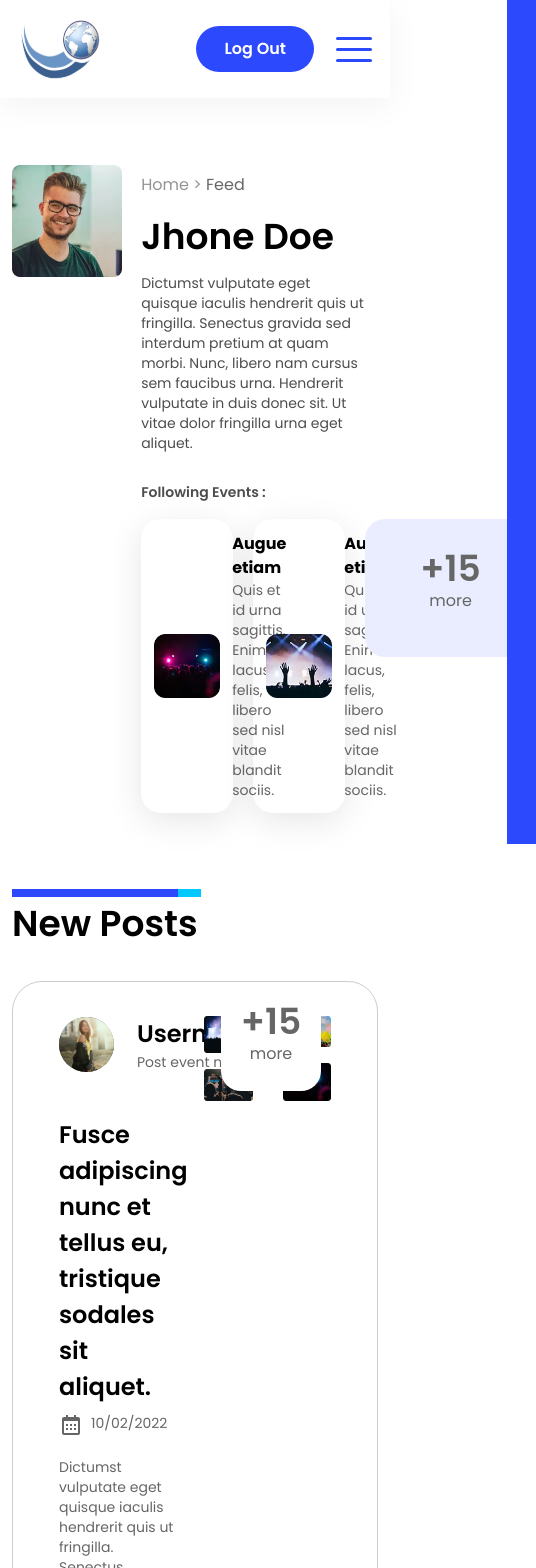
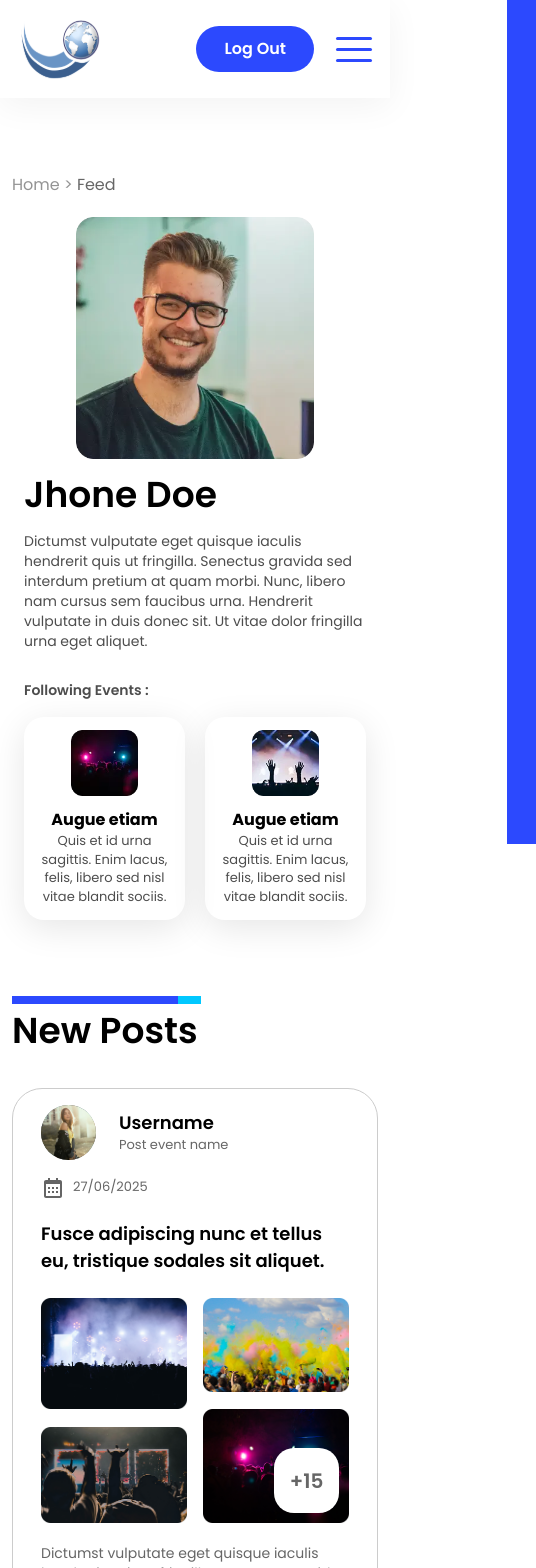
Before and after one commit to Prerna-2605/react-events-free, a React (Vite) app: page /feed in a window 390 px wide. Shown: the top 1568 px of the page, 536 px wide, since content can reach past the window. Built offline with nearby package versions, Linux system fonts and the light colour scheme.

Commit message:
made feed responsive

```diff
--- a/src/components/ChooseEvent.jsx
+++ b/src/components/ChooseEvent.jsx
@@ -3,7 +3,7 @@ import Heading from './common/Heading'
 import line from '../assets/png/small-blue.png'
 import { Events } from '../utils/helper'
 import Button from './common/Button'
-import Smalltext from './common/Smalltext'
+import SmallText from './common/SmallText'
 
 const ChooseEvent = () => {
     return (
@@ -20,7 +20,7 @@ const ChooseEvent = () => {
                             <div key={i} className='flex items-center gap-2 mb-[17px]'>
                                 <img src={info.svg} alt="image" />
 
-                                <Smalltext
+                                <SmallText
                                     text={info.text}
                                 />
                             </div>
--- a/src/components/FeedHero.jsx
+++ b/src/components/FeedHero.jsx
@@ -9,14 +9,18 @@ import Breadcrumb from './common/Breadcrumb'
 const FeedHero = () => {
     return (
         <div className='max-w-[1320px] mx-auto px-3 mt-[165px]'>
-            <div className='flex flex-wrap justify-between '>
-                <div className='w-[30%] '>
-                    <img src={jhoneDoe} alt="image" className='max-w-[401px] w-full' />
+            <Breadcrumb
+                className='mb-3 '
+            />
+
+            <div className='flex flex-wrap justify-between items-center max-[1129px]:flex-col '>
+                <div className='w-[30%] max-[1129px]:w-full '>
+                    <img src={jhoneDoe} alt="image" className='min-[1129px]:max-w-[401px] w-full max-[1129px]:w-[40%] max-[1129px]:mb-4 mx-auto max-sm:w-[65%] max-[375px]:!w-full ' />
                 </div>
 
-                <div className='w-[68%] px-3'>
+                <div className='w-[68%] px-3 max-[1129px]:w-full '>
                     <Breadcrumb
-                    className='mb-3 '
+                        className='mb-3 max-[1129px]:hidden '
                     />
 
                     <Heading
@@ -25,7 +29,7 @@ const FeedHero = () => {
                     />
 
                     <SmallText
-                        className='max-w-[857px] mb-[29px]'
+                        className='min-[1129px]:max-w-[857px] mb-[29px]'
                         text={"Dictumst vulputate eget quisque iaculis hendrerit quis ut fringilla. Senectus gravida sed interdum pretium at quam morbi. Nunc, libero nam cursus sem faucibus urna. Hendrerit vulputate in duis donec sit. Ut vitae dolor fringilla urna eget aliquet."}
                     />
 
@@ -34,21 +38,22 @@ const FeedHero = () => {
                         text={'Following Events :'}
                     />
 
-                    <div className='gap-[20px] flex'>
+                    <div className='gap-[20px] flex items-end max-[375px]:flex-col '>
                         {following.map((item, index) => (
-                            <div key={index} className='rounded-[20px] flex gap-3 p-[13px] items-center shadow-3 max-w-[322px]'>
-                                <img src={item.image} alt="image" />
+                            <div key={index} className='rounded-[20px] flex gap-3 p-[13px] items-center shadow-3 max-w-[322px] max-md:flex-col '>
+                                <img src={item.image} alt="image" className='w-full max-md:w-1/3 max-[515px]:!w-1/2 max-[375px]:!w-1/3 ' />
                                 <div>
-                                    <p className='font-poppins font-bold text-base'>
+                                    <p className='font-poppins font-bold text-base max-md:text-center '>
                                         Augue etiam
                                     </p>
-                                    <p className='font-poppins font-normal text-sm text-[#666666]'>
-                                        Quis et id urna sagittis. Enim lacus, felis, libero sed nisl vitae blandit sociis.
-                                    </p>
+                                    <SmallText
+                                        text={'Quis et id urna sagittis. Enim lacus, felis, libero sed nisl vitae blandit sociis.'}
+                                        className='!text-[13px] max-md:text-center '
+                                    />
                                 </div>
                             </div>
                         ))}
-                        <More className='w-[171px] h-[138px] bg-[#EAEDFF] py-[30px] px-[55px]' />
+                        <More className='w-[171px] h-[138px] bg-[#EAEDFF] py-[30px] px-[55px] max-[595px]:hidden ' />
                     </div>
                 </div>
             </div>
--- a/src/components/common/AddComment.jsx
+++ b/src/components/common/AddComment.jsx
@@ -13,6 +13,11 @@ import img4 from '../../assets/png/newpost4.png'
 import Post from './../common/Post'
 
 const AddComment = () => {
+    const new_date = new Date().toLocaleDateString('en-GB', {
+        day: 'numeric',
+        month: '2-digit',
+        year: 'numeric',
+    });
     const [showComments, setShowComments] = useState(false);
     const [liked, setLiked] = useState(false);
     const [likeCount, setLikeCount] = useState(10); // starting likes
@@ -20,11 +25,11 @@ const AddComment = () => {
     const [inputText, setInputText] = useState('');
 
     return (
-        <div className='p-[34px] rounded-[30px] mb-[45px] border border-[#CCCCCC] hover:shadow-3 hover:border-transparent transition-all duration-200 '>
+        <div className='p-[34px] max-sm:p-4 rounded-[30px] mb-[45px] border border-[#CCCCCC] hover:shadow-3 hover:border-transparent transition-all duration-200 '>
             {Username.map((item, index) => (
-                <div key={index} className='flex flex-wrap '>
-                    <div className='w-[49%] px-3'>
-                        <div className='flex gap-[23px] items-center mb-[45px] '>
+                <div key={index} className='flex flex-wrap items-center max-lg:flex-col-reverse max-lg:gap-5 '>
+                    <div className='w-[49%] max-lg:w-full px-3'>
+                        <div className='flex gap-[23px] items-center mb-[45px] max-lg:hidden '>
                             <img src={profile1} alt="profile" />
 
                             <div>
@@ -32,6 +37,7 @@ const AddComment = () => {
                                     text={item.name}
                                     className='font-semibold !text-2xl leading-[150%] text-black '
                                 />
+
 
                                 <SmallText
                                     text={item.postname}
@@ -42,26 +48,26 @@ const AddComment = () => {
 
                         <SmallText
                             text={item.title}
-                            className='font-semibold !text-2xl text-black leading-[150%] mb-2 '
+                            className='font-semibold !text-2xl text-black leading-[150%] mb-2 max-lg:hidden '
                         />
 
-                        <div className='flex gap-2 mb-5'>
+                        <div className='flex gap-2 mb-5 items-center max-lg:hidden'>
                             <img src={date} alt="image" />
 
                             <SmallText
-                                text={'10/02/2022'}
+                                text={new_date}
                                 className='text-[#666666] '
                             />
                         </div>
 
                         <SmallText
                             text={item.description1}
-                            className='text-[#666666] max-w-[553px] mb-[13px] '
+                            className='text-[#666666] lg:max-w-[553px] mb-[13px] '
                         />
 
                         <SmallText
                             text={item.description2}
-                            className='text-[#666666] max-w-[553px] mb-[26px] '
+                            className='text-[#666666] lg:max-w-[553px] mb-[26px] '
                         />
 
                         <div className='flex gap-10 '>
@@ -87,22 +93,52 @@ const AddComment = () => {
 
                         </div>
                     </div>
-                    <div className='w-[51%] px-3'>
-                        <div className='grid grid-cols-2 gap-x-[30px] gap-y-[10px]'>
+                    <div className='w-[51%] max-lg:w-full px-3'>
+                        <div className='flex gap-[23px] items-center mb-4 lg:hidden '>
+                            <img src={profile1} alt="profile" />
+
                             <div>
-                                <img src={img1} alt="image" />
+                                <SmallText
+                                    text={item.name}
+                                    className='font-semibold !text-2xl max-lg:!text-xl max-md:!text-[18px] leading-[150%] text-black '
+                                />
+
+                                <SmallText
+                                    text={item.postname}
+                                    className='text-[#666666] max-md:!text-[13px] '
+                                />
+                            </div>
+                        </div>
+
+                        <div className='flex gap-2 mb-5 items-center lg:hidden'>
+                            <img src={date} alt="image" />
+
+                            <SmallText
+                                text={new_date}
+                                className='text-[#666666] max-md:!text-[13px] '
+                            />
+                        </div>
+
+                        <SmallText
+                            text={item.title}
+                            className='font-semibold !text-2xl max-lg:!text-xl max-md:!text-[18px] text-black leading-[150%] mb-6 lg:hidden'
+                        />
+
+                        <div className='grid grid-cols-2 gap-x-7 max-sm:gap-x-5 max-[425px]:!gap-x-4 max-lg:w-[70%] max-md:w-full mx-auto '>
+                            <div className='flex items-end '>
+                                <img src={img1} alt="image" className='w-full ' />
                             </div>
 
-                            <div className='flex items-start'>
-                                <img src={img2} alt="image" />
+                            <div>
+                                <img src={img2} alt="image" className='w-full ' />
                             </div>
 
                             <div className='flex items-end'>
-                                <img src={img3} alt="image" />
+                                <img src={img3} alt="image" className='w-full ' />
                             </div>
 
                             <div className='relative'>
-                                <img src={img4} alt="image" />
+                                <img src={img4} alt="image" className='w-full ' />
 
                                 <More className='absolute bottom-[10px] right-[10px] bg-white ' />
                             </div>
@@ -118,9 +154,9 @@ const AddComment = () => {
                     <Post
                         profile={profile2}
                         placeholder='Write your comment here... '
-                        className='pl-19 '
-                        profileClass='top-[7.5px] left-[7.5px] '
-                        buttonClass='top-[7px] right-[7px] '
+                        className='pl-19 pr-[185px] max-md:pr-[168px] max-md:pl-[58px] max-[515px]:!pr-4 '
+                        profileClass='top-[6.5px] left-[7.5px] size-[56px] max-md:size-[46px] max-sm:size-[44px] max-sm:top-[5.5px] '
+                        buttonClass='top-[7px] right-[7px] max-md:top-[5.5px] max-md:right-[5px] '
                         value={inputText}
                         onChange={(e) => setInputText(e.target.value)}
                         onPost={() => {
@@ -129,7 +165,7 @@ const AddComment = () => {
                                     name: 'You',
                                     profile: profile2,
                                     comment: inputText,
-                                    delete: 'Delete'
+                                    delete: 'Remove Comment'
                                 };
                                 setComments(prev => [newComment, ...prev]);
                                 setInputText('');
@@ -140,7 +176,7 @@ const AddComment = () => {
 
                     {comments.map((item, index) => (
                         <div key={index} className='flex gap-5 mt-[24px] '>
-                            <img src={item.profile} alt="profile" className='w-[56px] h-[56px]' />
+                            <img src={item.profile} alt="profile" className='size-[56px] max-md:size-[46px] max-sm:size-[42px] ' />
                             <div className='w-full '>
                                 <div className='bg-[#F1F2F5] py-[14px] px-5 rounded-tr-[20px] rounded-bl-[20px] rounded-br-[20px] mb-2 '>
                                     <SmallText
--- a/src/components/common/More.jsx
+++ b/src/components/common/More.jsx
@@ -3,12 +3,12 @@ import React from 'react'
 const More = ({ className = '' }) => {
     return (
         <>
-            <div className={`w-[100px] h-[100px] px-[19px] py-[11px]  rounded-[20px] ${className}`}>
+            <div className={`size-[100px] max-lg:size-[92.5px] max-md:size-[85px] max-sm:size-[65px] max-[375px]:!size-[45px] px-[19px] max-[375px]:px-[6px] py-[11px] flex items-center justify-center rounded-[20px] max-[375px]:rounded-[9px] ${className}`}>
                 <div className='flex flex-col items-center justify-center'>
-                    <p className={`font-poppins font-semibold text-4xl text-[#666666] `}>
+                    <p className={`font-poppins font-semibold text-4xl max-lg:text-3xl max-md:text-2xl max-sm:text-xl text-[#666666] `}>
                         +15
                     </p>
-                    <p className={`font-poppins text-[#666666] text-base font-normal `}>
+                    <p className={`font-poppins text-[#666666] text-base font-normal max-sm:hidden `}>
                         more
                     </p>
                 </div>
--- a/src/components/common/Post.jsx
+++ b/src/components/common/Post.jsx
@@ -3,13 +3,13 @@ import Button from './Button'
 
 const Post = ({ profile, placeholder = '', className = '', profileClass = '', buttonClass = '', value = '', onChange = () => { }, onPost = () => { } }) => {
     return (
-        <div className='relative '>
-            <input type="text" placeholder={`${placeholder}`} value={value} onChange={onChange} className={`h-[70px] border border-[#9CA0BE] w-full py-5 rounded-full placeholder:font-poppins placeholder:font-normal placeholder:text-[20px] ${className} `} />
+        <div className='relative max-[515px]:flex max-[515px]:flex-col max-[515px]:items-end max-[515px]:gap-2 '>
+            <input type="text" placeholder={`${placeholder}`} value={value} onChange={onChange} className={`h-[70px] max-md:h-[60px] max-sm:h-14 border border-[#9CA0BE] w-full py-5 rounded-full placeholder:font-poppins placeholder:font-normal placeholder:text-[20px] max-md:placeholder:text-[17px] max-sm:placeholder:text-sm ${className} `} />
             <img src={profile} alt="profile" className={`absolute ${profileClass} `} />
             <Button
                 text={'Post Comment'}
                 onClick={onPost}
-                className={`py-[16px] px-[26px] absolute whitespace-nowrap ${buttonClass} `}
+                className={`py-[16px] px-[26px] max-md:py-[13px] max-sm:py-[11px] max-md:px-[18px] min-[515px]:absolute whitespace-nowrap max-sm:text-sm ${buttonClass} `}
             />
         </div>
     )
```
